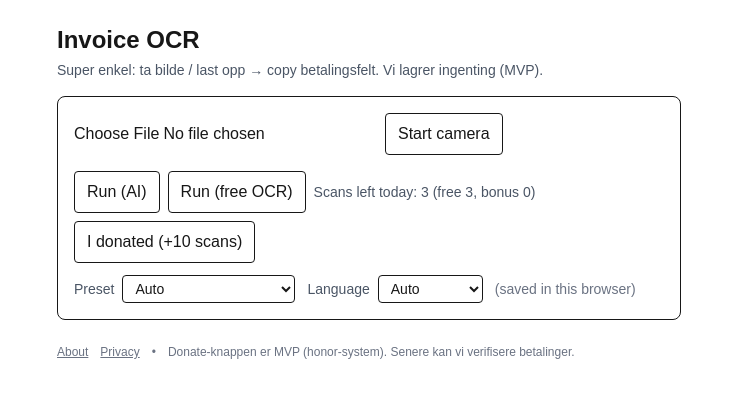
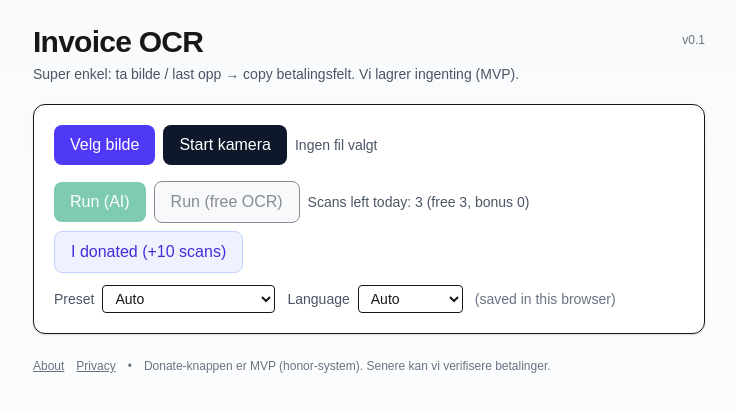
Before and after one commit to KjetilSv/invoice-ocr, a Next.js app: page / in a window 1280 px wide. Shown: the top 412 px of the page, without its empty margins (271-1007 px from the left). Built offline with nearby package versions, Linux system fonts and the light colour scheme.

Commit message:
Polish UI: file button + colors

```diff
--- a/src/app/page.tsx
+++ b/src/app/page.tsx
@@ -234,15 +234,23 @@ export default function Home() {
   }
 
   return (
-    <div className="min-h-screen p-6 max-w-2xl mx-auto">
-      <h1 className="text-2xl font-semibold">Invoice OCR</h1>
+    <div className="min-h-screen bg-gradient-to-b from-slate-50 to-white p-6">
+      <div className="max-w-2xl mx-auto">
+        <div className="flex items-start justify-between gap-4">
+          <div>
+            <h1 className="text-3xl font-semibold tracking-tight">Invoice OCR</h1>
             <p className="text-sm text-gray-600 mt-1">
               Super enkel: ta bilde / last opp → copy betalingsfelt. Vi lagrer ingenting (MVP).
             </p>
+          </div>
+          <div className="hidden sm:block text-xs text-gray-500 mt-2">v0.1</div>
+        </div>
 
-      <div className="mt-4 p-4 border rounded-lg">
+        <div className="mt-5 p-4 sm:p-5 border bg-white rounded-xl shadow-sm">
           <div className="flex flex-wrap gap-2 items-center">
             <input
+              id="file"
+              className="hidden"
               type="file"
               accept="image/*"
               capture="environment"
@@ -252,17 +260,36 @@ export default function Home() {
               }}
             />
 
+            <label
+              htmlFor="file"
+              className="px-4 py-2 rounded-lg bg-indigo-600 text-white font-medium hover:bg-indigo-700 cursor-pointer"
+            >
+              Velg bilde
+            </label>
+
             {mounted && canUseCamera ? (
               !cameraOn ? (
-              <button className="px-3 py-2 border rounded" onClick={startCamera} disabled={loading}>
-                Start camera
+                <button
+                  className="px-4 py-2 rounded-lg bg-slate-900 text-white font-medium hover:bg-slate-800 disabled:opacity-50"
+                  onClick={startCamera}
+                  disabled={loading}
+                >
+                  Start kamera
                 </button>
               ) : (
-              <button className="px-3 py-2 border rounded" onClick={stopCamera} disabled={loading}>
-                Stop camera
+                <button
+                  className="px-4 py-2 rounded-lg bg-slate-900 text-white font-medium hover:bg-slate-800 disabled:opacity-50"
+                  onClick={stopCamera}
+                  disabled={loading}
+                >
+                  Stopp kamera
                 </button>
               )
             ) : null}
+
+            <span className="text-sm text-gray-600 truncate max-w-[260px]">
+              {file ? file.name : 'Ingen fil valgt'}
+            </span>
           </div>
 
         {cameraOn ? (
@@ -277,18 +304,32 @@ export default function Home() {
         ) : null}
 
         <div className="mt-4 flex flex-wrap gap-2 items-center">
-          <button className="px-3 py-2 border rounded" onClick={runOpenRouter} disabled={loading || !file}>
+          <button
+            className="px-4 py-2 rounded-lg bg-emerald-600 text-white font-medium hover:bg-emerald-700 disabled:opacity-50"
+            onClick={runOpenRouter}
+            disabled={loading || !file}
+          >
             {loading ? 'Running…' : 'Run (AI)'}
           </button>
-          <button className="px-3 py-2 border rounded" onClick={runBrowserOcr} disabled={loading || !file}>
+          <button
+            className="px-4 py-2 rounded-lg bg-gray-100 text-gray-900 font-medium hover:bg-gray-200 border disabled:opacity-50"
+            onClick={runBrowserOcr}
+            disabled={loading || !file}
+          >
             {loading ? 'Running…' : 'Run (free OCR)'}
           </button>
 
           <div className="text-sm text-gray-600">
-            {quota ? `Scans left today: ${quota.freeLeft + quota.bonusLeft} (free ${quota.freeLeft}, bonus ${quota.bonusLeft})` : '…'}
+            {quota
+              ? `Scans left today: ${quota.freeLeft + quota.bonusLeft} (free ${quota.freeLeft}, bonus ${quota.bonusLeft})`
+              : '…'}
           </div>
 
-          <button className="px-3 py-2 border rounded" onClick={donate} disabled={!quota || quota.donatedToday}>
+          <button
+            className="px-4 py-2 rounded-lg bg-indigo-50 text-indigo-700 font-medium hover:bg-indigo-100 border border-indigo-200 disabled:opacity-50"
+            onClick={donate}
+            disabled={!quota || quota.donatedToday}
+          >
             {quota?.donatedToday ? 'Donated today (+10 applied)' : 'I donated (+10 scans)'}
           </button>
         </div>
@@ -324,26 +365,50 @@ export default function Home() {
           <span className="text-gray-500">(saved in this browser)</span>
         </div>
 
-        {resp && !resp.ok ? <div className="mt-3 text-sm text-red-600">{resp.message}</div> : null}
+        {resp && !resp.ok ? (
+          <div className="mt-3 text-sm text-red-700 bg-red-50 border border-red-200 rounded-lg p-3">
+            {resp.message}
+          </div>
+        ) : null}
 
         {resp && resp.ok ? (
-          <div className="mt-4 p-3 bg-gray-50 rounded border">
+          <div className="mt-4 p-4 bg-gray-50 rounded-xl border">
             <div className="text-sm text-gray-600">Mode: {resp.mode} • detected: {resp.parsed.mode}</div>
 
             <div className="mt-2 flex flex-wrap gap-2">
-              <button className="px-3 py-2 border rounded" onClick={() => copy(resp.parsed.kid)} disabled={!resp.parsed.kid}>
+              <button
+                className="px-3 py-2 rounded-lg bg-white border hover:bg-gray-50 disabled:opacity-50"
+                onClick={() => copy(resp.parsed.kid)}
+                disabled={!resp.parsed.kid}
+              >
                 Copy KID
               </button>
-              <button className="px-3 py-2 border rounded" onClick={() => copy(resp.parsed.konto)} disabled={!resp.parsed.konto}>
+              <button
+                className="px-3 py-2 rounded-lg bg-white border hover:bg-gray-50 disabled:opacity-50"
+                onClick={() => copy(resp.parsed.konto)}
+                disabled={!resp.parsed.konto}
+              >
                 Copy konto
               </button>
-              <button className="px-3 py-2 border rounded" onClick={() => copy(resp.parsed.iban)} disabled={!resp.parsed.iban}>
+              <button
+                className="px-3 py-2 rounded-lg bg-white border hover:bg-gray-50 disabled:opacity-50"
+                onClick={() => copy(resp.parsed.iban)}
+                disabled={!resp.parsed.iban}
+              >
                 Copy IBAN
               </button>
-              <button className="px-3 py-2 border rounded" onClick={() => copy(resp.parsed.amount)} disabled={!resp.parsed.amount}>
+              <button
+                className="px-3 py-2 rounded-lg bg-white border hover:bg-gray-50 disabled:opacity-50"
+                onClick={() => copy(resp.parsed.amount)}
+                disabled={!resp.parsed.amount}
+              >
                 Copy amount
               </button>
-              <button className="px-3 py-2 border rounded" onClick={() => copy(resp.parsed.dueDate)} disabled={!resp.parsed.dueDate}>
+              <button
+                className="px-3 py-2 rounded-lg bg-white border hover:bg-gray-50 disabled:opacity-50"
+                onClick={() => copy(resp.parsed.dueDate)}
+                disabled={!resp.parsed.dueDate}
+              >
                 Copy due date
               </button>
             </div>
@@ -369,5 +434,6 @@ export default function Home() {
         <span>Donate-knappen er MVP (honor-system). Senere kan vi verifisere betalinger.</span>
       </div>
       </div>
+    </div>
   );
 }
```
Lines whose indentation alone changed are shown as unchanged.
